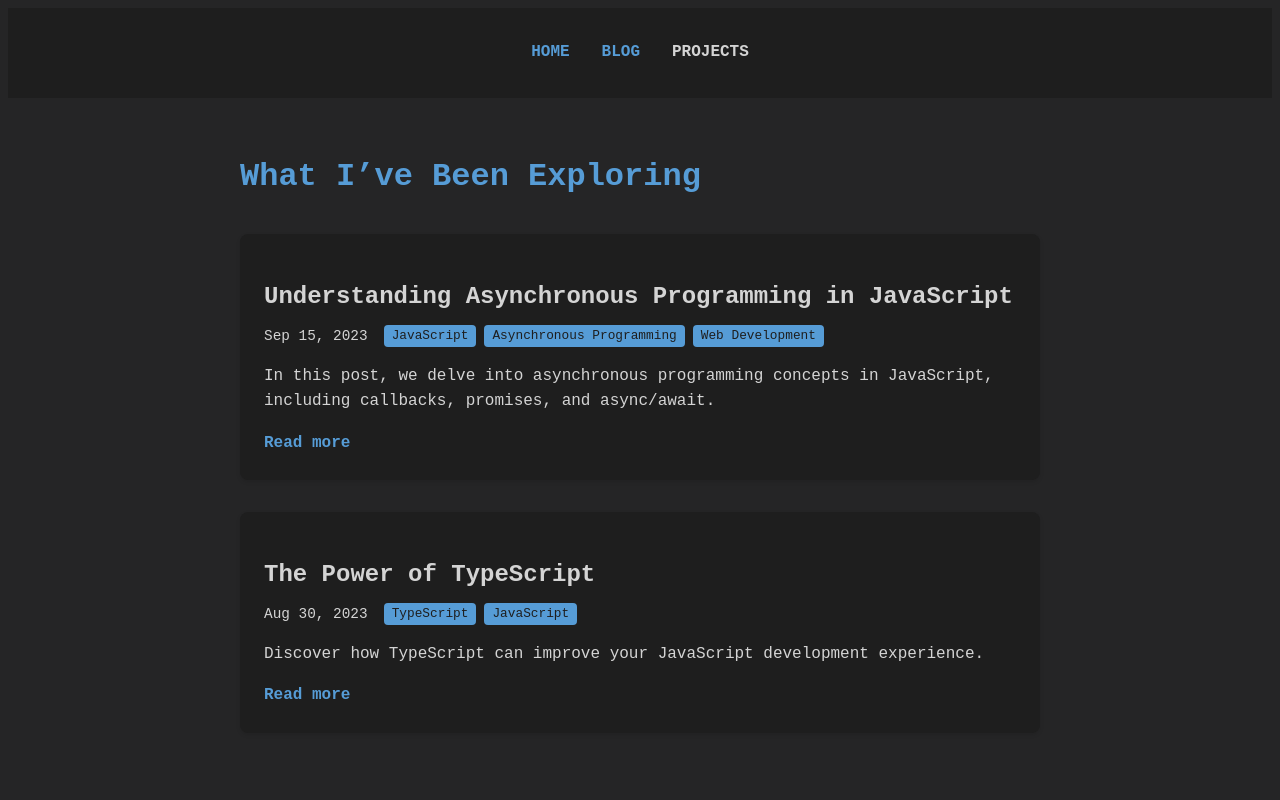
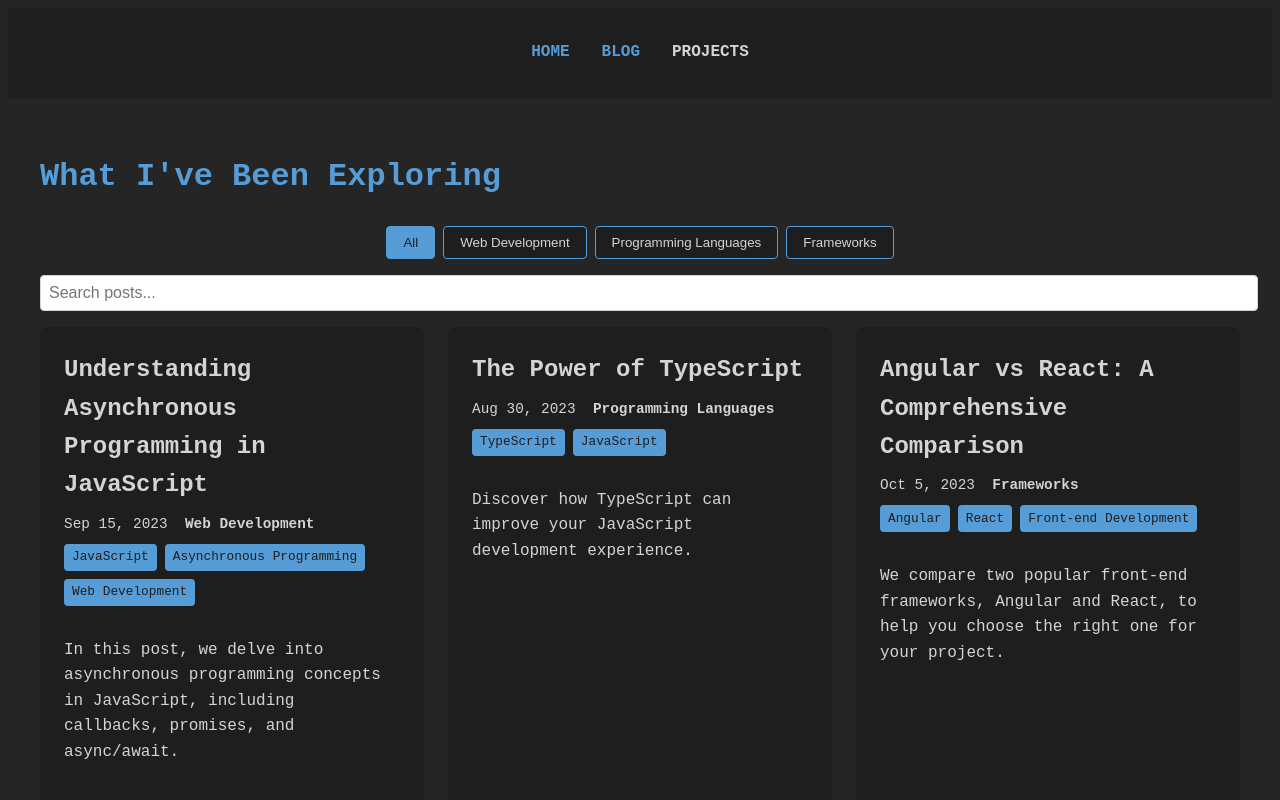
Before and after one commit to zahidhasann88/zahidhasann88, an Angular app: page /blog in a window 1280 px wide. Shown: the top 800 px of the page. Built offline with nearby package versions, Linux system fonts and the light colour scheme.

Commit message:
blog design fixed

```diff
--- a/src/app/pages/blog-post/blog-post.component.scss
+++ b/src/app/pages/blog-post/blog-post.component.scss
@@ -1,12 +1,11 @@
-
 .blog-post-container {
   max-width: 800px;
   margin: 0 auto;
-  padding: 2rem;
+  padding: 2rem 1rem;
 }
 
 .blog-post {
-  background-color: var(--primary-color);
+  background-color: var(--primary-color, #ffffff);
   border-radius: 8px;
   padding: 2rem;
   margin-bottom: 2rem;
@@ -18,31 +17,33 @@
 }
 
 .post-header h1 {
-  color: var(--accent-color);
+  color: var(--accent-color, #4a90e2);
   font-size: 2.5rem;
   margin-bottom: 0.5rem;
+  line-height: 1.2;
 }
 
 .post-meta {
   font-size: 0.9rem;
-  color: var(--secondary-color);
+  color: var(--secondary-color, #666);
   margin-bottom: 1rem;
-}
-
-.post-date {
-  margin-right: 1rem;
+  display: flex;
+  flex-wrap: wrap;
+  gap: 1rem;
 }
 
 .post-tags {
   margin-bottom: 1rem;
+  display: flex;
+  flex-wrap: wrap;
+  gap: 0.5rem;
 }
 
 .tag {
-  background-color: var(--accent-color);
-  color: var(--primary-color);
+  background-color: var(--accent-color, #4a90e2);
+  color: var(--primary-color, #ffffff);
   padding: 0.2rem 0.5rem;
   border-radius: 4px;
-  margin-right: 0.5rem;
   font-size: 0.8rem;
 }
 
@@ -52,7 +53,7 @@
 }
 
 .post-content h2 {
-  color: var(--accent-color);
+  color: var(--accent-color, #4a90e2);
   margin-top: 2rem;
   margin-bottom: 1rem;
 }
@@ -62,7 +63,7 @@
 }
 
 .post-content pre {
-  background-color: var(--background-color);
+  background-color: var(--code-background, #f1f1f1);
   padding: 1rem;
   border-radius: 4px;
   overflow-x: auto;
@@ -74,6 +75,31 @@
   font-size: 0.9rem;
 }
 
+.post-footer {
+  margin-top: 2rem;
+  padding-top: 1rem;
+  border-top: 1px solid var(--border-color, #e0e0e0);
+}
+
+.share-buttons {
+  display: flex;
+  gap: 1rem;
+}
+
+.share-buttons button {
+  background-color: var(--accent-color, #4a90e2);
+  color: var(--primary-color, #ffffff);
+  border: none;
+  padding: 0.5rem 1rem;
+  border-radius: 4px;
+  cursor: pointer;
+  transition: background-color 0.3s ease;
+}
+
+.share-buttons button:hover {
+  background-color: var(--accent-hover-color, #3a7ec5);
+}
+
 .post-navigation {
   display: flex;
   justify-content: space-between;
@@ -81,22 +107,24 @@
 }
 
 .nav-link {
-  color: var(--accent-color);
+  color: var(--accent-color, #4a90e2);
   text-decoration: none;
   font-weight: bold;
+  transition: color 0.3s ease;
 }
 
 .nav-link:hover {
-  text-decoration: underline;
+  color: var(--accent-hover-color, #3a7ec5);
 }
 
 .author-bio {
-  background-color: var(--primary-color);
+  background-color: var(--primary-color, #ffffff);
   border-radius: 8px;
   padding: 1.5rem;
   display: flex;
   align-items: center;
   box-shadow: 0 2px 4px rgba(0, 0, 0, 0.1);
+  margin-bottom: 2rem;
 }
 
 .author-avatar {
@@ -104,6 +132,7 @@
   height: 100px;
   border-radius: 50%;
   margin-right: 1.5rem;
+  object-fit: cover;
 }
 
 .author-info {
@@ -111,7 +140,7 @@
 }
 
 .author-info h3 {
-  color: var(--accent-color);
+  color: var(--accent-color, #4a90e2);
   margin-bottom: 0.5rem;
 }
 
@@ -120,12 +149,107 @@
 }
 
 .author-social a {
-  color: var(--secondary-color);
+  color: var(--secondary-color, #666);
   font-size: 1.2rem;
   margin-right: 1rem;
   transition: color 0.3s ease;
 }
 
 .author-social a:hover {
-  color: var(--accent-color);
+  color: var(--accent-color, #4a90e2);
 }
+
+.comments-section {
+  background-color: var(--primary-color, #ffffff);
+  border-radius: 8px;
+  padding: 1.5rem;
+  box-shadow: 0 2px 4px rgba(0, 0, 0, 0.1);
+}
+
+.comment-form textarea {
+  width: 100%;
+  padding: 0.5rem;
+  border: 1px solid var(--border-color, #e0e0e0);
+  border-radius: 4px;
+  resize: vertical;
+  margin-bottom: 1rem;
+}
+
+.comment-form button {
+  background-color: var(--accent-color, #4a90e2);
+  color: var(--primary-color, #ffffff);
+  border: none;
+  padding: 0.5rem 1rem;
+  border-radius: 4px;
+  cursor: pointer;
+  transition: background-color 0.3s ease;
+}
+
+.comment-form button:hover {
+  background-color: var(--accent-hover-color, #3a7ec5);
+}
+
+.comments-list .comment {
+  border-bottom: 1px solid var(--border-color, #e0e0e0);
+  padding: 1rem 0;
+}
+
+.comments-list .comment:last-child {
+  border-bottom: none;
+}
+
+.post-content pre {
+  background-color: var(--code-background, #f1f1f1);
+  padding: 1rem;
+  border-radius: 4px;
+  overflow-x: auto;
+  margin-bottom: 1rem;
+  white-space: pre-wrap;
+  word-wrap: break-word;
+}
+
+.post-content code {
+  font-family: 'Fira Code', monospace;
+  font-size: 0.9rem;
+  background-color: var(--code-background, #f1f1f1);
+  padding: 0.2rem 0.4rem;
+  border-radius: 3px;
+}
+
+@media (max-width: 768px) {
+  .blog-post-container {
+    padding: 1rem;
+  }
+
+  .blog-post {
+    padding: 1.5rem;
+  }
+
+  .post-header h1 {
+    font-size: 2rem;
+  }
+
+  .author-bio {
+    flex-direction: column;
+    text-align: center;
+  }
+
+  .author-avatar {
+    margin-right: 0;
+    margin-bottom: 1rem;
+  }
+
+  .share-buttons {
+    flex-direction: column;
+  }
+}
+
+@media (max-width: 480px) {
+  .post-header h1 {
+    font-size: 1.5rem;
+  }
+
+  .post-content {
+    font-size: 1rem;
+  }
+}
--- a/src/app/pages/blog-post/blog-post.component.ts
+++ b/src/app/pages/blog-post/blog-post.component.ts
@@ -1,6 +1,7 @@
 import { CommonModule } from '@angular/common';
 import { Component, OnInit } from '@angular/core';
 import { ActivatedRoute, RouterModule } from '@angular/router';
+import { FormsModule } from '@angular/forms';
 
 interface BlogPost {
   id: number;
@@ -9,17 +10,21 @@ interface BlogPost {
   author: string;
   content: string;
   tags: string[];
+  authorBio: string;
+  authorAvatar: string;
+  readingTime: number;
 }
 
 @Component({
   selector: 'app-blog-post',
   standalone: true,
-  imports: [CommonModule, RouterModule],
+  imports: [CommonModule, RouterModule, FormsModule],
   templateUrl: './blog-post.component.html',
-  styleUrl: './blog-post.component.scss',
+  styleUrls: ['./blog-post.component.scss'],
 })
 export class BlogPostComponent implements OnInit {
   post: BlogPost | undefined;
+  newComment: string = '';
 
   constructor(private route: ActivatedRoute) {}
 
@@ -33,7 +38,10 @@ export class BlogPostComponent implements OnInit {
       id: id,
       title: 'Understanding Asynchronous Programming in JavaScript',
       date: '2023-09-20',
-      author: 'Your Name',
+      author: 'Jane Doe',
+      authorBio: 'Jane is a senior frontend developer with 10 years of experience in building scalable web applications. She is passionate about JavaScript and loves sharing her knowledge with the community.',
+      authorAvatar: 'https://i.pravatar.cc/300',
+      readingTime: 5,
       content: `
         <p>Asynchronous programming is a crucial concept in JavaScript, especially when dealing with operations that might take some time to complete, such as fetching data from a server or reading a file.</p>
 
@@ -79,12 +87,18 @@ export class BlogPostComponent implements OnInit {
 
         <p>By understanding and utilizing these asynchronous programming concepts, you can write more efficient and responsive JavaScript applications.</p>
       `,
-                  tags: [
-                    'JavaScript',
-                    'Asynchronous Programming',
-                    'Promises',
-                    'Async/Await',
-                  ],
+      tags: ['JavaScript', 'Asynchronous Programming', 'Promises', 'Async/Await'],
     };
   }
+
+  share(platform: string) {
+    // Implement sharing logic here
+    console.log(`Sharing on ${platform}`);
   }
+
+  submitComment() {
+    // Implement comment submission logic here
+    console.log('Submitting comment:', this.newComment);
+    this.newComment = '';
+  }
+}
--- a/src/app/pages/blog/blog.component.html
+++ b/src/app/pages/blog/blog.component.html
@@ -1,10 +1,29 @@
 <div class="blog-container">
-  <h1>What I’ve Been Exploring</h1>
+  <h1>What I've Been Exploring</h1>
+
+  <div class="category-tabs">
+    <button
+      *ngFor="let category of categories"
+      (click)="selectCategory(category)"
+      [class.active]="category === selectedCategory">
+      {{ category }}
+    </button>
+  </div>
+
+  <div class="search-box">
+    <input
+      type="text"
+      [(ngModel)]="searchTerm"
+      (ngModelChange)="filterPosts()"
+      placeholder="Search posts...">
+  </div>
+
   <div class="blog-list">
-    <article *ngFor="let post of blogPosts" class="blog-post">
+    <article *ngFor="let post of filteredPosts" class="blog-post">
       <h2><a [routerLink]="['/blog', post.id]">{{ post.title }}</a></h2>
       <div class="post-meta">
-        <span class="date">{{ post.date | date:'mediumDate' }}</span>
+        <span class="date">{{ post.date | date:'mediumDate' }}</span>&nbsp;
+        <span class="category">{{ post.category }}</span>
         <span class="tags">
           <span *ngFor="let tag of post.tags" class="tag">{{ tag }}</span>
         </span>
--- a/src/app/pages/blog/blog.component.scss
+++ b/src/app/pages/blog/blog.component.scss
@@ -1,64 +1,156 @@
 .blog-container {
-    max-width: 800px;
+  max-width: 1200px;
   margin: 0 auto;
   padding: 2rem;
 }
 
 h1 {
-    color: var(--accent-color);
-    margin-bottom: 2rem;
+  color: var(--accent-color, #4a90e2);
+  margin-bottom: 1.5rem;
+}
+
+.category-tabs {
+  display: flex;
+  flex-wrap: wrap;
+  justify-content: center;
+  gap: 0.5rem;
+  margin-bottom: 1rem;
+}
+
+.category-tabs button {
+  background-color: var(--primary-color, #ffffff);
+  border: 1px solid var(--accent-color, #4a90e2);
+  color: var(--text-color);
+  padding: 0.5rem 1rem;
+  cursor: pointer;
+  border-radius: 4px;
+  transition: all 0.3s ease;
+}
+
+.category-tabs button.active {
+  background-color: var(--accent-color, #4a90e2);
+  color: var(--primary-color, #ffffff);
+}
+
+.search-box {
+  margin-bottom: 1rem;
+}
+
+.search-box input {
+  width: 100%;
+  padding: 0.5rem;
+  border-radius: 4px;
+  border: 1px solid var(--secondary-color, #cccccc);
+  font-size: 1rem;
+}
+
+.blog-list {
+  display: grid;
+  grid-template-columns: repeat(auto-fill, minmax(300px, 1fr));
+  gap: 1.5rem;
 }
 
 .blog-post {
-    background-color: var(--primary-color);
+  background-color: var(--primary-color, #ffffff);
   border-radius: 8px;
   padding: 1.5rem;
-    margin-bottom: 2rem;
   box-shadow: 0 2px 4px rgba(0, 0, 0, 0.1);
+  display: flex;
+  flex-direction: column;
+  height: 100%;
 }
 
 .blog-post h2 {
+  margin-top: 0;
   margin-bottom: 0.5rem;
 }
 
 .blog-post h2 a {
-    color: var(--text-color);
+  color: var(--text-color, #333);
   text-decoration: none;
+  transition: color 0.3s ease;
 }
 
 .blog-post h2 a:hover {
-    color: var(--accent-color);
+  color: var(--accent-color, #4a90e2);
 }
 
 .post-meta {
   font-size: 0.9rem;
-    color: var(--secondary-color);
+  color: var(--secondary-color, #666);
   margin-bottom: 1rem;
 }
 
-  .date {
+.category {
+  font-weight: bold;
   margin-right: 1rem;
 }
 
+.tags {
+  display: flex;
+  flex-wrap: wrap;
+  gap: 0.5rem;
+  margin-top: 0.5rem;
+}
+
 .tag {
-    background-color: var(--accent-color);
-    color: var(--primary-color);
+  background-color: var(--accent-color, #4a90e2);
+  color: var(--primary-color, #ffffff);
   padding: 0.2rem 0.5rem;
   border-radius: 4px;
-    margin-right: 0.5rem;
   font-size: 0.8rem;
 }
 
 .excerpt {
-    margin-bottom: 1rem;
+  flex-grow: 1;
 }
 
 .read-more {
-    color: var(--accent-color);
+  color: var(--accent-color, #4a90e2);
   text-decoration: none;
   font-weight: bold;
+  align-self: flex-start;
+  margin-top: 1rem;
+  transition: color 0.3s ease;
 }
 
 .read-more:hover {
   text-decoration: underline;
 }
+
+@media (max-width: 768px) {
+  .blog-list {
+    grid-template-columns: 1fr;
+  }
+
+  .category-tabs {
+    flex-direction: column;
+    align-items: stretch;
+  }
+
+  .category-tabs button {
+    width: 100%;
+  }
+
+  h1 {
+    font-size: 1.5rem;
+  }
+}
+
+@media (max-width: 480px) {
+  .blog-container {
+    padding: 0.5rem;
+  }
+
+  .blog-post {
+    padding: 1rem;
+  }
+
+  h1 {
+    font-size: 1.5rem;
+  }
+
+  .blog-post h2 {
+    font-size: 1.2rem;
+  }
+}
--- a/src/app/pages/blog/blog.component.ts
+++ b/src/app/pages/blog/blog.component.ts
@@ -1,5 +1,6 @@
 import { CommonModule } from '@angular/common';
 import { Component } from '@angular/core';
+import { FormsModule } from '@angular/forms';
 import { RouterModule } from '@angular/router';
 
 interface BlogPost {
@@ -8,12 +9,13 @@ interface BlogPost {
   date: string;
   excerpt: string;
   tags: string[];
+  category: string;
 }
 
 @Component({
   selector: 'app-blog',
   standalone: true,
-  imports: [CommonModule, RouterModule],
+  imports: [CommonModule, RouterModule, FormsModule],
   templateUrl: './blog.component.html',
   styleUrl: './blog.component.scss'
 })
@@ -24,14 +26,44 @@ export class BlogComponent {
       title: 'Understanding Asynchronous Programming in JavaScript',
       date: '2023-09-15',
       excerpt: 'In this post, we delve into asynchronous programming concepts in JavaScript, including callbacks, promises, and async/await.',
-      tags: ['JavaScript', 'Asynchronous Programming', 'Web Development']
+      tags: ['JavaScript', 'Asynchronous Programming', 'Web Development'],
+      category: 'Web Development'
     },
     {
       id: 2,
       title: 'The Power of TypeScript',
       date: '2023-08-30',
       excerpt: 'Discover how TypeScript can improve your JavaScript development experience.',
-      tags: ['TypeScript', 'JavaScript']
+      tags: ['TypeScript', 'JavaScript'],
+      category: 'Programming Languages'
+    },
+    {
+      id: 3,
+      title: 'Angular vs React: A Comprehensive Comparison',
+      date: '2023-10-05',
+      excerpt: 'We compare two popular front-end frameworks, Angular and React, to help you choose the right one for your project.',
+      tags: ['Angular', 'React', 'Front-end Development'],
+      category: 'Frameworks'
     },
   ];
+
+  categories: string[] = ['All', ...new Set(this.blogPosts.map(post => post.category))];
+  selectedCategory: string = 'All';
+  searchTerm: string = '';
+  filteredPosts: BlogPost[] = this.blogPosts;
+
+  selectCategory(category: string) {
+    this.selectedCategory = category;
+    this.filterPosts();
+  }
+
+  filterPosts() {
+    this.filteredPosts = this.blogPosts.filter(post => {
+      const categoryMatch = this.selectedCategory === 'All' || post.category === this.selectedCategory;
+      const searchMatch = post.title.toLowerCase().includes(this.searchTerm.toLowerCase()) ||
+                          post.excerpt.toLowerCase().includes(this.searchTerm.toLowerCase()) ||
+                          post.tags.some(tag => tag.toLowerCase().includes(this.searchTerm.toLowerCase()));
+      return categoryMatch && searchMatch;
+    });
+  }
 }
```
Also changed, not shown: src/app/pages/blog-post/blog-post.component.html (+29 -7 lines). Lines whose indentation alone changed are shown as unchanged.
